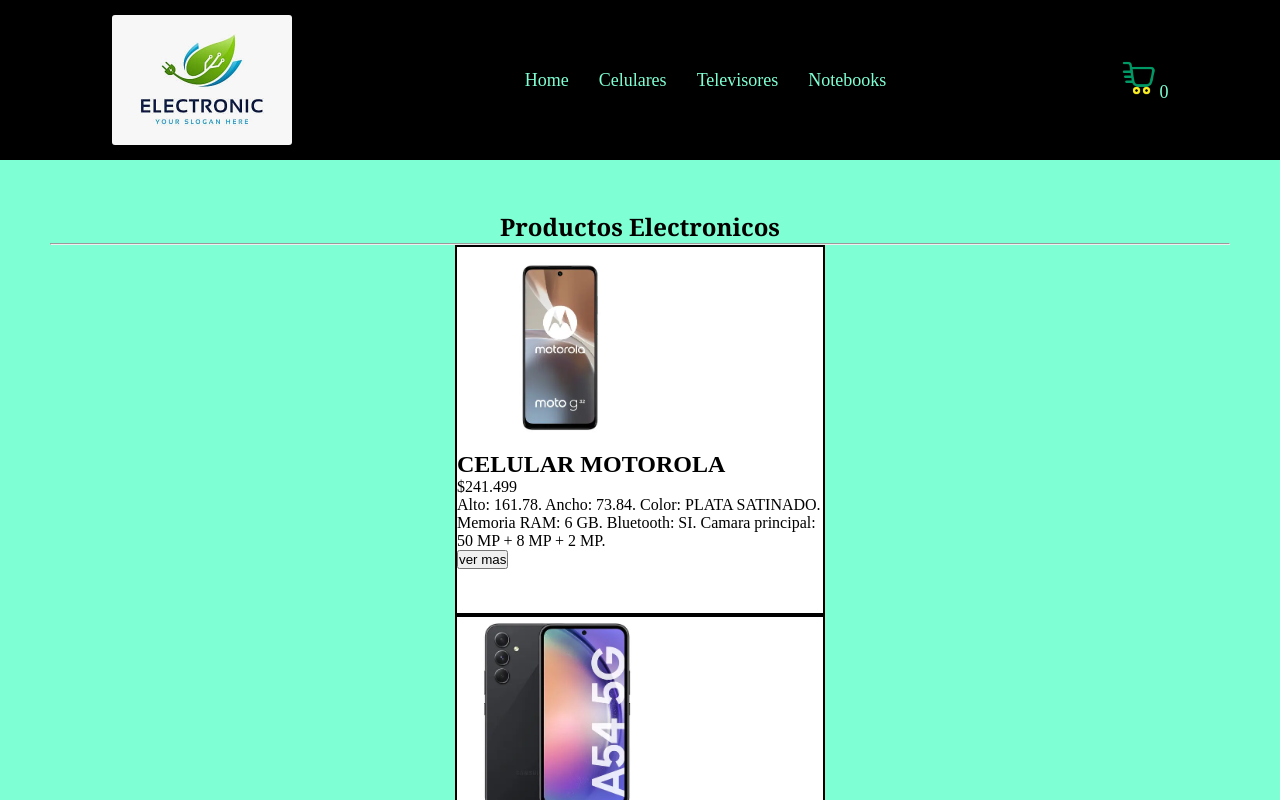
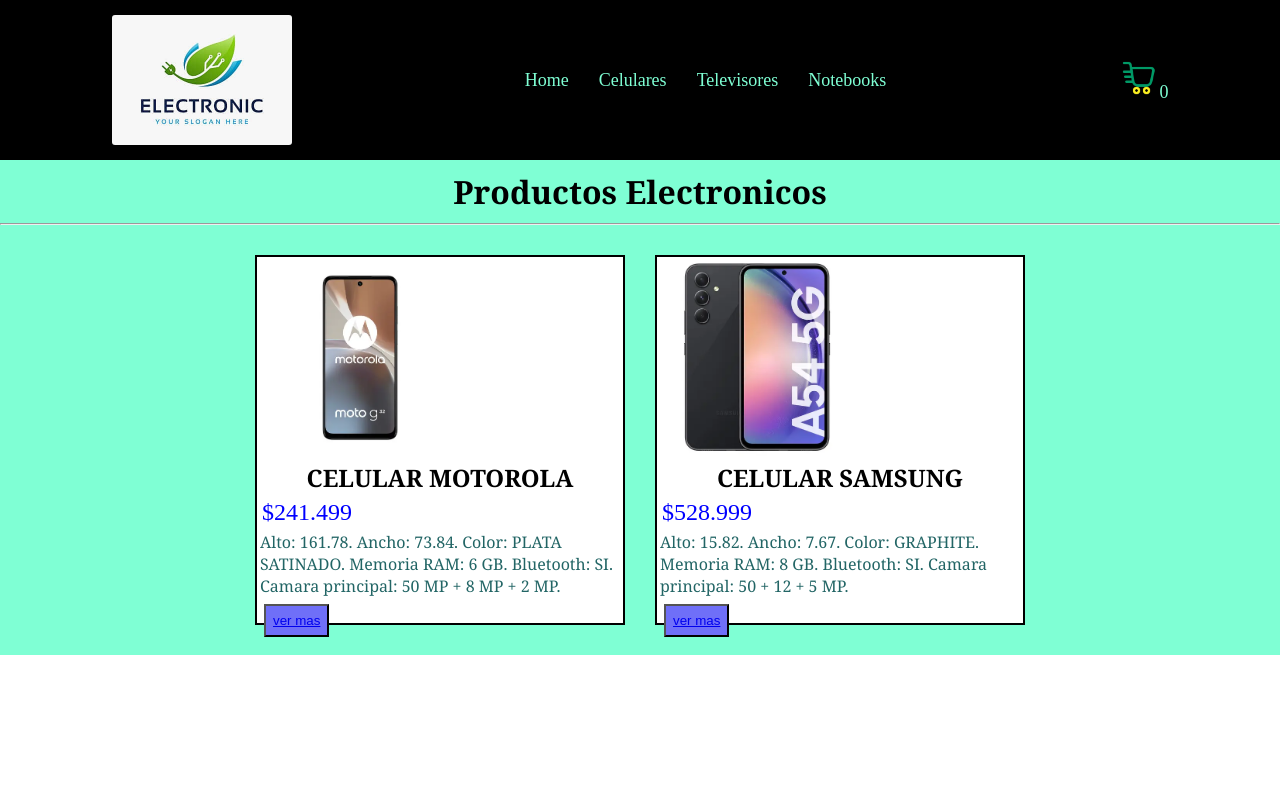
Before and after one commit to ezecataneo/proyectorj, a React (Vite) app: page /productos/Celulares in a window 1280 px wide. Shown: the top 800 px of the page. Built offline with nearby package versions, Linux system fonts and the light colour scheme.

Commit message:
componente detail y un poco de estilos

```diff
--- a/src/App.jsx
+++ b/src/App.jsx
@@ -2,10 +2,9 @@
 import './styles/styles.scss';
 import { NavBar } from './components/Navbar/NavBar';
 import { ItemListConteiners }   from './components/Itemlistconteiners/ItemListConteiners';
-import { Televisores } from "./components/Televisores/Televisores"
-import { Celulares } from "./components/Celulares/Celulares"
-import { Notebooks } from "./components/Notebooks/Notebooks"
 import { BrowserRouter, Routes, Route, Navigate } from 'react-router-dom';
+import { ItemDetailConteiner } from './components/ItemDetailConteiner/ItemDetailConteiner';
+
 
 
 
@@ -20,9 +19,8 @@
           <Routes>
             <Route path='/productos' element={< ItemListConteiners /> }/>
             <Route path='/productos/:categoryId' element={< ItemListConteiners /> }/>
-            <Route path='/Televisores' element={< Televisores /> }/>
-            <Route path='/Notebooks' element={< Notebooks /> }/>
-            <Route path='/Celulares' element={< Celulares /> }/>
+            <Route path='/item/:itemId' element={< ItemDetailConteiner /> }/>
+
             <Route path='*' element={ <Navigate to='/productos'/>}/>
           </Routes>
       </BrowserRouter>
--- a/src/components/Celulares/Celulares.jsx
+++ b/src/components/Celulares/Celulares.jsx
@@ -1,13 +1,4 @@
-export const Celulares = ({productos}) => {
+export const Celulares = () => {
 
-    return (
-        <section className="conteiner_item">
-            <h1 className="title_item">Celulares</h1>
-            <hr/>
 
-            { productos.map((item) => (
-                <ItemCard item={item}/>
-            ))}
-        </section>
-    );
 };
--- a/src/components/ItemCard/ItemCard.jsx
+++ b/src/components/ItemCard/ItemCard.jsx
@@ -1,14 +1,17 @@
+import { Link } from "react-router-dom"
 
 export const ItemCard = ({item}) => {
 
     return (
-        <div className="cards">
+        <div>
             <article className="card" key={item.id}>
                 <img className="imagen" src={item.img} alt={item.name} />
                 <h2>{item.name}</h2>
-                <p>${item.precio}</p>
-                <p>{item.description}</p>
-                <button>ver mas</button>
+                <p className="precio-producto">${item.precio}</p>
+                <p className="descripcion">{item.description}</p>
+                <button className="btn-vermas">
+                    <Link to={`/item/${item.id}`} >ver mas</Link>
+                </button>
             </article>
         </div>
     )
--- /dev/null
+++ b/src/components/ItemDetail/ItemDetail.jsx
@@ -0,0 +1,17 @@
+
+export const ItemDetail = ({item}) => {
+
+    return (
+        <div className="cards">
+            <article className="card" key={item.id}>
+                <img className="imagen" src={item.img} alt={item.name} />
+                <h2>{item.name}</h2>
+                <p>${item.precio}</p>
+                <p>{item.description}</p>
+                <button className="btn-carrito">Agregar al carrito</button>
+            </article>
+        </div>
+    )
+
+
+}
--- /dev/null
+++ b/src/components/ItemDetailConteiner/ItemDetailConteiner.jsx
@@ -0,0 +1,23 @@
+import {useState, useEffect} from "react"
+import { pedirDatos } from "../../utils/utils"
+import { useParams } from "react-router-dom"
+import { ItemDetail } from "../ItemDetail/ItemDetail"
+
+export const ItemDetailConteiner = () => {
+
+    const [item, setItem] = useState([])
+
+    const  {itemId} = useParams ()
+
+    useEffect (() => {
+        pedirDatos()
+        .then ((data) => {
+            setItem (data.find(prod => prod.id === Number(itemId)))
+            setProductos (item)
+        })
+    }, [])
+
+    return (
+        < ItemDetail item= {item} />
+    )
+}
--- a/src/components/ItemList/ItemList.jsx
+++ b/src/components/ItemList/ItemList.jsx
@@ -5,13 +5,17 @@
 export const ItemList = ({productos}) => {
 
     return (
-        <section className="conteiner_item">
-            <h1 className="title_item">Productos Electronicos</h1>
-            <hr/>
+    <>
+        <h1 className="title_item">Productos Electronicos</h1>
+        <hr/>
+            <section className="conteiner_item">
+
+
 
             { productos.map((item) => (
                 <ItemCard item={item}/>
             ))}
-        </section>
+            </section>
+    </>
     );
 };
--- a/src/components/Notebooks/Notebooks.jsx
+++ b/src/components/Notebooks/Notebooks.jsx
@@ -1,13 +1,4 @@
-export const Notebooks = ({productos}) => {
+export const Notebooks = () => {
 
-    return (
-        <section className="conteiner_item">
-            <h1 className="title_item">Notebooks</h1>
-            <hr/>
 
-            { productos.map((item) => (
-                <ItemCard item={item}/>
-            ))}
-        </section>
-    );
 };
--- a/src/components/Televisores/Televisores.jsx
+++ b/src/components/Televisores/Televisores.jsx
@@ -1,13 +1,3 @@
-export const Televisores = ({productos}) => {
+export const Televisores = () => {
 
-    return (
-        <section className="conteiner_item">
-            <h1 className="title_item">Televisores</h1>
-            <hr/>
-
-            { productos.map((item) => (
-                <ItemCard item={item}/>
-            ))}
-        </section>
-    );
 };
--- a/src/styles/ItemCard/_ItemCard.scss
+++ b/src/styles/ItemCard/_ItemCard.scss
@@ -1,19 +1,39 @@
-.cards {
-    display: flex;
-    justify-content: center;
-    align-items: center;
+
 
 .card {
     width: 370px;
     height: 370px;
     background-color: #ffffff;
-    gap: 10px;
     border: 2px #000000 solid;
+
+    h2 {
+        text-align: center;
+        font-family: Georgia, 'Times New Roman', Times, serif;
+    }
+
+    .precio-producto {
+        color: #0000ff;
+        font-size: 24px;
+        padding: 5px;
+    }
+
 
     .imagen {
         object-fit: cover;
-        width: 200px;
+        width: auto;
         height: 200px;
     }
+
+    .btn-vermas {
+        margin: 7px;
+        padding: 7px;
+        background-color: #6f6ff8;
+    }
+
+    .descripcion {
+        font-family: Georgia, 'Times New Roman', Times, serif;
+        color: #226565;
+        font-size: 16px;
+        margin-left: 3px;
+    }
 }
-}
--- a/src/styles/ItemListConteiners/_ItemListConteiners.scss
+++ b/src/styles/ItemListConteiners/_ItemListConteiners.scss
@@ -1,6 +1,16 @@
   .conteiner_item {
     background-color: #7fffd4;
-    padding: 50px;
+    display: flex;
+    flex-wrap: wrap;
+    gap: 30px;
+    justify-content: center;
+    align-items: center;
+    padding: 30px;
+
+    .p {
+      color: red;
+    }
+
 
     .title_catalogo {
       text-align: center;
@@ -9,9 +19,12 @@
     }
 
 
-  .title_item {
-    font-family: Georgia, 'Times New Roman', Times, serif;
-    color: #000000;
-    text-align: center;
-  }
+
 }
+.title_item {
+  font-family: Georgia, 'Times New Roman', Times, serif;
+  color: #000000;
+  text-align: center;
+  background-color: #7fffd4;
+  padding: 10px;
+}
```
